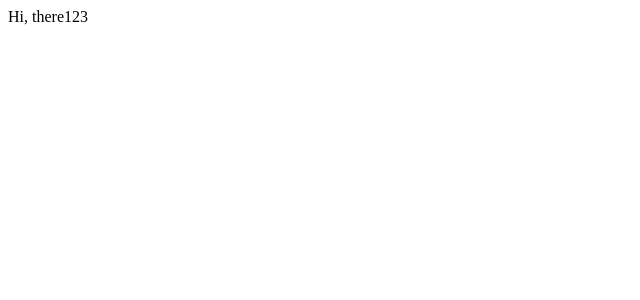
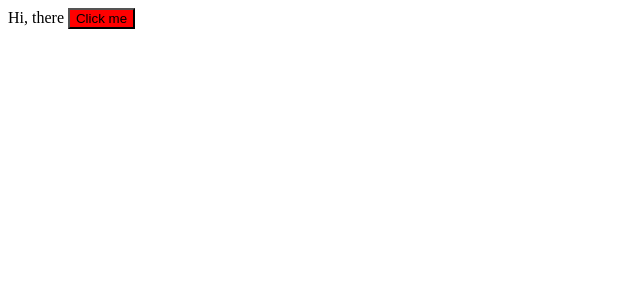
Before and after one commit to orangeflame/chatting-room-ui, a Next.js app: page / in a window 1280 px wide. Shown: the top 300 px of the page, without its empty margins (0-640 px from the left). Built offline with nearby package versions, Linux system fonts and the light colour scheme.

Commit message:
add styled component

```diff
--- a/pages/index.tsx
+++ b/pages/index.tsx
@@ -1,3 +1,8 @@
 import * as React from "react";
+import styled from "styled-components";
 
-export default () => <div>Hi, there123</div>;
+const Button = styled.button`
+  background: red;
+`;
+
+export default () => <div>Hi, there <Button>Click me </Button></div>;
```
